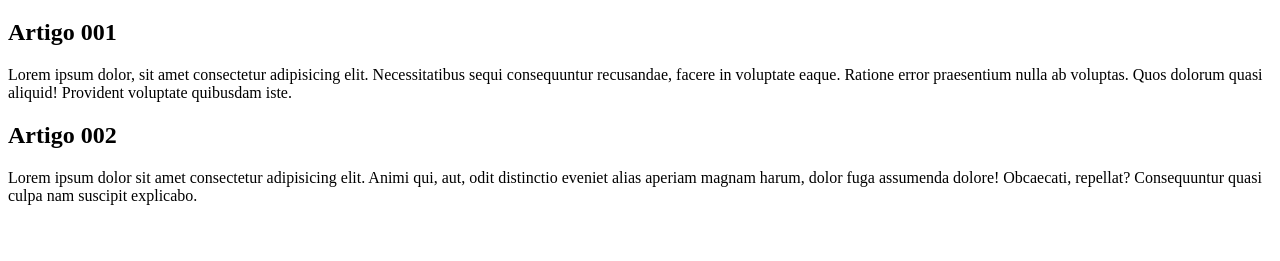
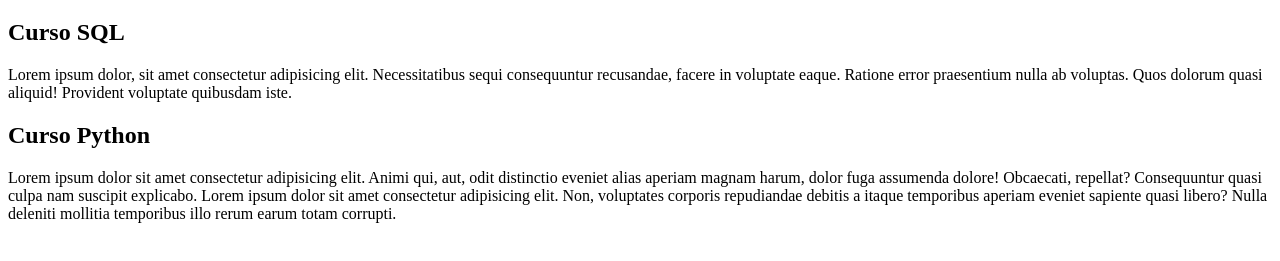
Before and after one commit to fabiorhormensj/projeto-site, a plain HTML site: page index.html in a window 1280 px wide. Shown: the part 61-322 px from the top of the page. Drawn offline with Linux system fonts and the light colour scheme.

Commit message:
content added to the index

```diff
--- a/index.html
+++ b/index.html
@@ -11,15 +11,15 @@
             <h1>Título do Site</h1>
         </header>
         <article>
-            <h2>Artigo 001</h2>
+            <h2>Curso SQL</h2>
             <p>
                 Lorem ipsum dolor, sit amet consectetur adipisicing elit. Necessitatibus sequi consequuntur recusandae, facere in voluptate eaque. Ratione error praesentium nulla ab voluptas. Quos dolorum quasi aliquid! Provident voluptate quibusdam iste.
             </p>
         </article>
         <article>
-            <h2>Artigo 002</h2>
+            <h2>Curso Python</h2>
             <p>
-                Lorem ipsum dolor sit amet consectetur adipisicing elit. Animi qui, aut, odit distinctio eveniet alias aperiam magnam harum, dolor fuga assumenda dolore! Obcaecati, repellat? Consequuntur quasi culpa nam suscipit explicabo.
+                Lorem ipsum dolor sit amet consectetur adipisicing elit. Animi qui, aut, odit distinctio eveniet alias aperiam magnam harum, dolor fuga assumenda dolore! Obcaecati, repellat? Consequuntur quasi culpa nam suscipit explicabo. Lorem ipsum dolor sit amet consectetur adipisicing elit. Non, voluptates corporis repudiandae debitis a itaque temporibus aperiam eveniet sapiente quasi libero? Nulla deleniti mollitia temporibus illo rerum earum totam corrupti.
             </p>
         </article>
     </main>
```
